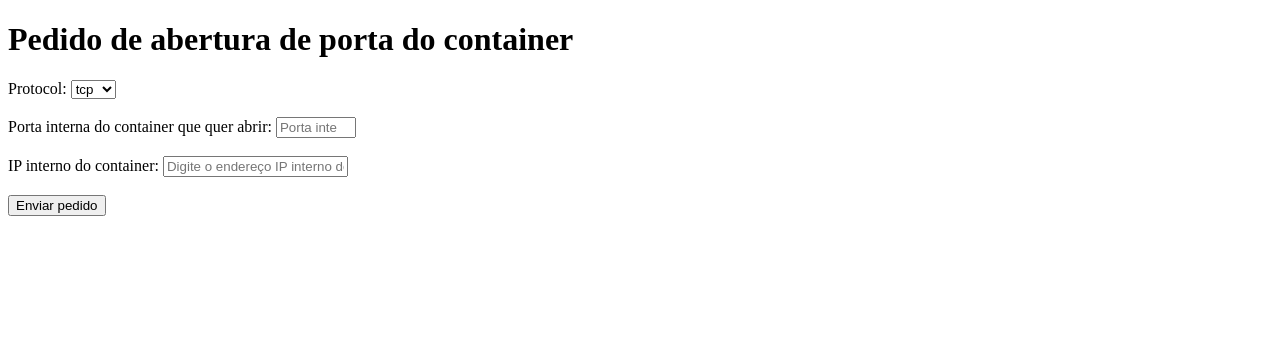
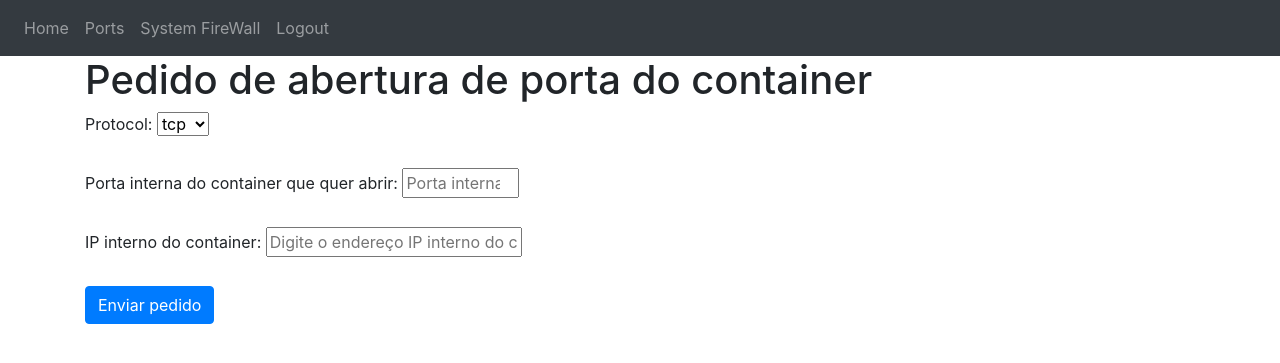
Before and after one commit to nvn0/interface_web_portcontroller, a Flask app: page /requestforport in a window 1280 px wide. Shown: the top 363 px of the page. Run offline with Flask 3, Linux system fonts and the light colour scheme; the visitor is signed in with stand-in values (Sample User, id 1); some libraries are stand-ins or nearby versions.

Commit message:
ajustes na pagina de pedidos

```diff
--- a/website/templates/ports.html
+++ b/website/templates/ports.html
@@ -50,7 +50,7 @@
 
 <div class="left-container">
 
-	<h1 align="left">Abrir/Fechar portas de containers:</h1>
+	<h1 align="left">Abrir/Fechar portas de containers (criar ligação NAT):</h1>
 
 	<form method="POST">
 		<div id="parameters-section">
--- a/website/templates/reqforport.html
+++ b/website/templates/reqforport.html
@@ -1,14 +1,7 @@
-<!DOCTYPE html>
-<html lang="en">
+{% extends "base.html" %} {% block title %}Home{% endblock %} {% block content
+%}
 
-<head>
-    <meta charset="UTF-8">
-    <meta name="viewport" content="width=device-width, initial-scale=1.0">
-    <title>Formulário com HTMX</title>
-    <script src="https://unpkg.com/htmx.org@1.9.2"></script>
-</head>
 
-<body>
 
 <h1>Pedido de abertura de porta do container</h1>
 
@@ -22,15 +15,15 @@
         </select>
         <br><br>
         <label for="int_port">Porta interna do container que quer abrir:</label>
-            <input type="number" id="int_port" name="int_port" placeholder="Porta interna do container" min="1"
-                max="65535" required value="">
+        <input type="number" id="int_port" name="int_port" placeholder="Porta interna do container" min="1" max="65535"
+            required value="">
         <br><br>
         <label for="int_ip">IP interno do container:</label>
         <input type="text" name="int_ip" id="int_ip" placeholder="Digite o endereço IP interno do container"
             pattern="^(25[0-5]|2[0-4][0-9]|1[0-9]{2}|[1-9]?[0-9])(\.(25[0-5]|2[0-4][0-9]|1[0-9]{2}|[1-9]?[0-9])){3}$"
             required>
         <br><br>
-            <button type="submit">Enviar pedido</button>
+        <button type="submit" class="btn btn-primary">Enviar pedido</button>
     </div>
 </form>
 
@@ -64,6 +57,6 @@
         document.getElementById("int_ip").value = "";
     };
 </script>
-</body>
 
-</html>
+
+{% endblock %}
--- a/website/views.py
+++ b/website/views.py
@@ -30,9 +30,10 @@ def req_for_port():
         pedidos[count+1] = [protocol, int_port, int_ip]
         count += 1
 
-        return '<h2>Pedido realizado com sucesso</h2>'
+        flash('Pedido efetuado com sucesso', category='success')
+        return redirect(url_for('views.req_for_port', user=current_user))
 
-    return render_template('reqforport.html')
+    return render_template('reqforport.html', user=current_user)
 
 
 
@@ -74,7 +75,7 @@ def home():
 
         #print(jsonify({'status': 'success', 'message': 'Dados recebidos com sucesso!'}))
 
-        return render_template('home.html', nome=cname, estado=estado, portas=portas, user=current_user)
+        return redirect(url_for('views.home.', nome=cname, estado=estado, portas=portas, user=current_user))
 
 
 
```
Also changed, not shown: 1 other file. Lines whose indentation alone changed are shown as unchanged.
